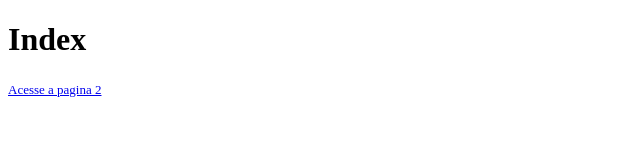
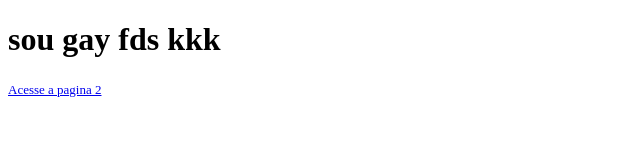
Before and after one commit to GabrielMohr/Hello, a plain HTML site: page index.html in a window 1280 px wide. Shown: the whole page, without its empty margins (0-640 px from the left). Drawn offline with Linux system fonts and the light colour scheme.

Commit message:
Update index.html

```diff
--- a/index.html
+++ b/index.html
@@ -8,7 +8,7 @@
         <link rel="stylesheet" href="style.css">
     </head>
     <body>
-        <h1>Index</h1>
+        <h1>sou gay fds kkk</h1>
         <a href="paginas/pagina2.html">Acesse a pagina 2</a>
     </body>
 </html>
```
